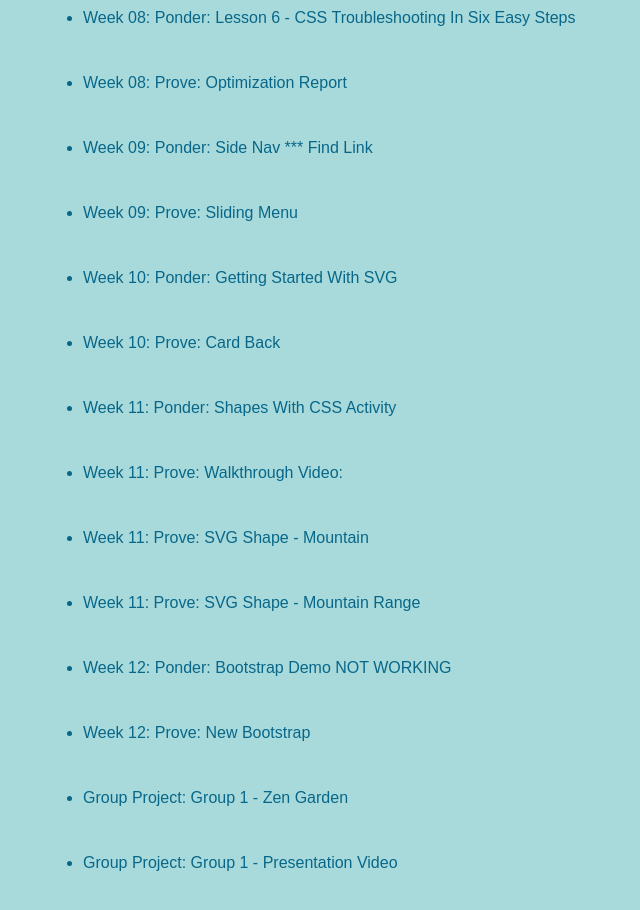
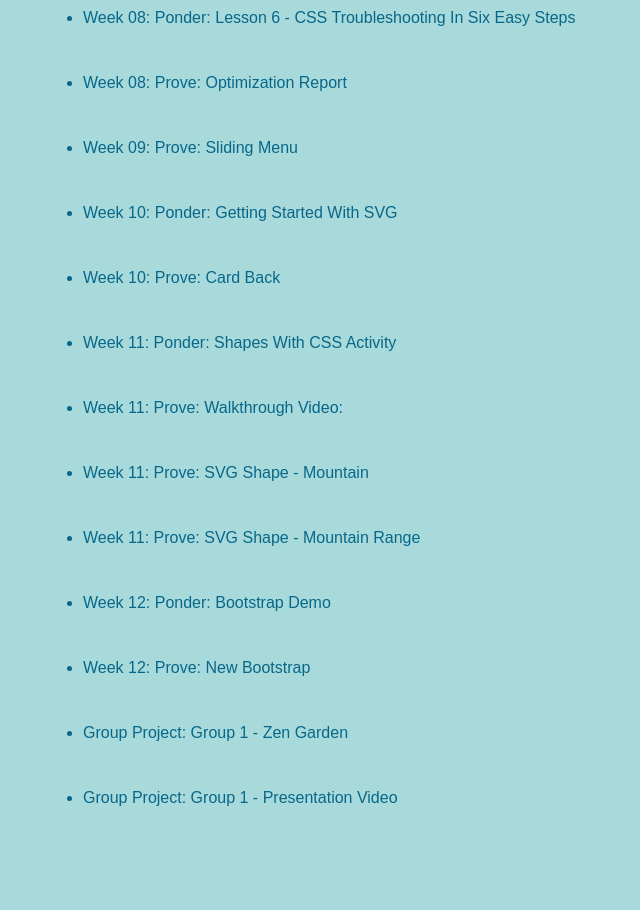
Before and after one commit to klittler-byui/portfolio, a plain HTML site: page wdd331r.html in a window 1280 px wide. Shown: the part 960-1870 px from the top of the page, without its empty margins (17-657 px from the left). Drawn offline with Linux system fonts and the light colour scheme.

Commit message:
final updates maybe

```diff
--- a/wdd331r.html
+++ b/wdd331r.html
@@ -57,8 +57,6 @@
 
             <li>Week 08:  <a href="https://docs.google.com/presentation/d/e/2PACX-1vS-il8S66FRjyZTDo9F9IQ5gZoadu1yny40Uq7zkX551mCLb-yTVtNJjB9sOWkZrqEGH3XclAHgceeH/pub?start=false&loop=false&delayms=3000" target="_blank">Prove: Optimization Report</a></li>
 
-            <li>Week 09:  <a href="#">Ponder: Side Nav *** Find link </a></li>
-
             <li>Week 09:  <a href="https://codepen.io/klittler/pen/RwYKvKW" target="_blank">Prove:  Sliding Menu</a></li>
 
             <li>Week 10:  <a href="https://codepen.io/klittler/pen/KKxZXyE" target="_blank">Ponder: Getting Started with SVG </a></li>
@@ -72,7 +70,7 @@
             <li>Week 11:  <a href="https://codepen.io/klittler/pen/PodRPjd?editors=1100 CodePen 2 (Mountain Range):" target="_blank">Prove:  SVG Shape - Mountain</a></li>
 
             <li>Week 11:  <a href="https://codepen.io/klittler/pen/mdGxeJp?editors=1100" target="_blank">Prove: SVG Shape - Mountain Range </a></li>
-            <li>Week 12:  <a href="https://klittler-byui.github.io/wdd331r/bootstrap-demo/src/index.html" target="_blank">Ponder: Bootstrap Demo NOT WORKING</a></li>
+            <li>Week 12:  <a href="https://klittler-byui.github.io/wdd331r/bootstrap-demo/src/index.html" target="_blank">Ponder: Bootstrap Demo</a></li>
 
             <li>Week 12:  <a href="https://klittler-byui.github.io/wdd331r/W12/newbootstrap/build/index.html" target="_blank">Prove:  New Bootstrap</a></li>
 
```
